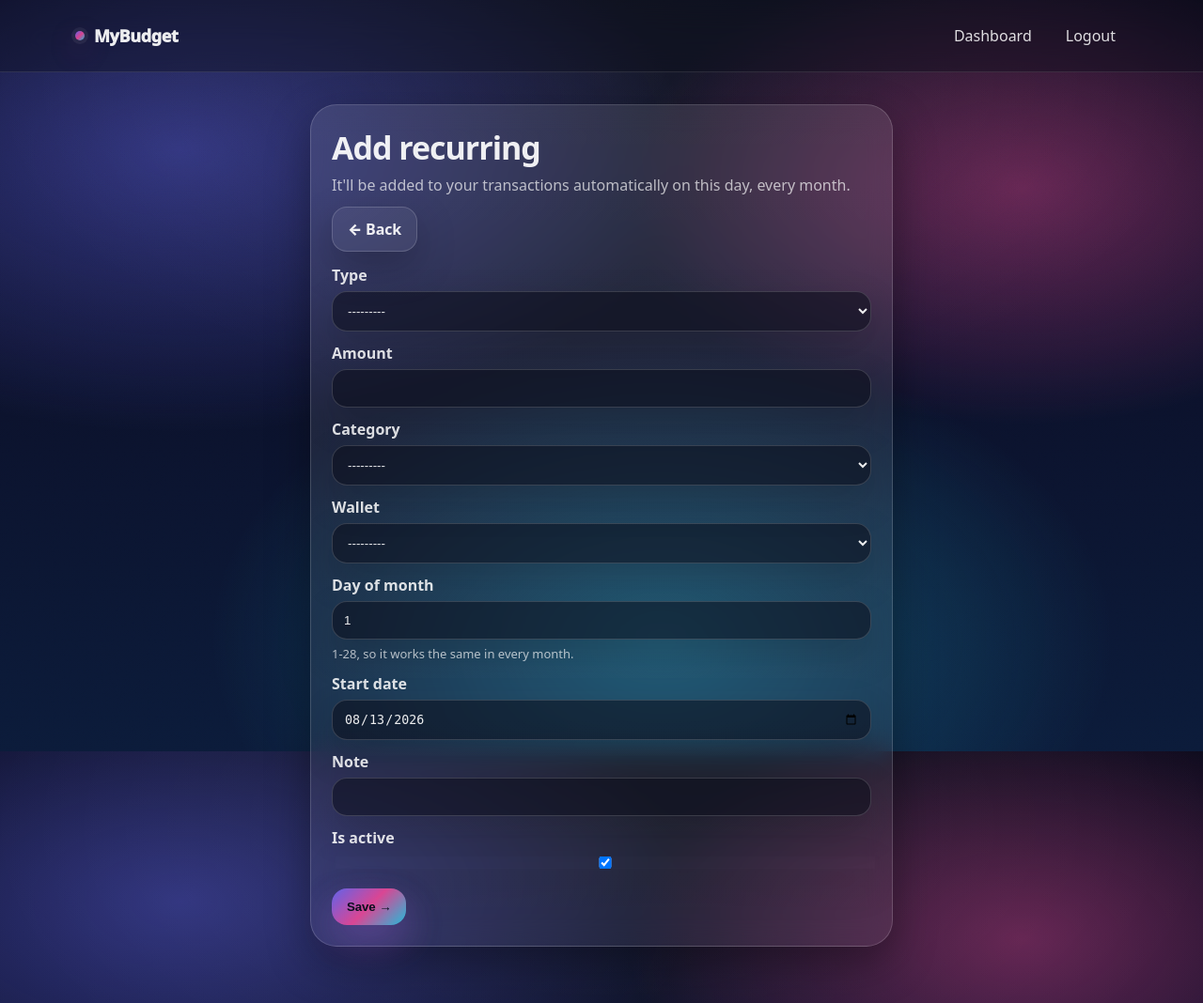
After one commit to SanduAndreea22/my_budget, a Django app: page /app/recurring/add/ in a window 1280 px wide. The commit adds this page. Shown: the whole page at 94% size. Run offline with Django 5.2, Linux system fonts and the light colour scheme; a user stored in the database is signed in; tables that the repository leaves empty hold one stand-in row (values such as "Sample post"); parts of the project's set-up code (start-up, migrations or seed data) failed here and were passed over.

Commit message:
Add recurring transactions (subscriptions/salaries that log themselves)
New RecurringTransaction model (type, amount, category, wallet,
day_of_month capped at 1-28, start_date, is_active, last_generated) with
CRUD views/templates matching the rest of the app's patterns, including
the category/wallet empty-state prompts.

Generation:
- generate_due_recurring_transactions(user, today=None) walks forward
  from the last generated occurrence (or start_date if never generated)
  and creates a real Transaction for every month that's come due,
  catching up on multiple missed months in one pass rather than only the
  most recent one. day_of_month is capped at 28 so every month always
  has that day — no Feb 30 edge cases.
- Called automatically at the top of dashboard_view, so it just works
  without any cron/task-queue setup — the trade-off is transactions only
  appear once the user opens the app. For anyone who wants transactions
  generated on schedule regardless of login, added a
  generate_recurring_transactions management command that does the same
  thing for every user, meant to be run from an external cron.
- Each generated transaction is logged to the activity log with a
  "(recurring)" marker so it's distinguishable from manually-entered
  ones.

Verified generation end-to-end against a real dev server, not just unit
tests: created a recurring $9.99 subscription starting 2026-01-15,
visited the dashboard, and confirmed via the CSV export that it
correctly backfilled Jan-Jul 2026 (7 months) and stopped before the
not-yet-due August occurrence; a second dashboard visit produced no
duplicates.

Added "🔁 Recurring" to the dashboard nav. 20 new tests (86 total, all
passing) covering: first-occurrence calculation, not generating before
start_date or before the day arrives, catching up multiple missed
months, idempotency on repeated calls, is_active=False being skipped,
day 28 in February, per-user isolation, activity logging, dashboard
auto-trigger, the management command, form validation (zero amount,
day_of_month > 28), and cross-user IDOR protection on edit/delete.

Co-Authored-By: Claude Sonnet 5 <noreply@anthropic.com>
Claude-Session: https://claude.ai/code/session_0134KGVodhKTPZufFn6CsdNs

```diff
--- a/budget/forms.py
+++ b/budget/forms.py
@@ -1,6 +1,6 @@
 from django import forms
 from django.core.exceptions import ValidationError
-from .models import BudgetLimit, Category, SavingsGoal, Transaction, Wallet
+from .models import BudgetLimit, Category, RecurringTransaction, SavingsGoal, Transaction, Wallet
 
 class CategoryForm(forms.ModelForm):
     icon = forms.CharField(
@@ -139,3 +139,26 @@ class SavingsGoalForm(forms.ModelForm):
         if target_amount <= 0:
             raise ValidationError("Target amount must be greater than zero.")
         return target_amount
+
+
+class RecurringTransactionForm(forms.ModelForm):
+    class Meta:
+        model = RecurringTransaction
+        fields = ["type", "amount", "category", "wallet", "day_of_month", "start_date", "note", "is_active"]
+        widgets = {
+            "start_date": forms.DateInput(attrs={"type": "date"}),
+            "day_of_month": forms.NumberInput(attrs={"min": 1, "max": 28}),
+        }
+
+    def __init__(self, *args, **kwargs):
+        user = kwargs.pop("user", None)
+        super().__init__(*args, **kwargs)
+        if user is not None:
+            self.fields["category"].queryset = Category.objects.filter(user=user).order_by("name")
+            self.fields["wallet"].queryset = Wallet.objects.filter(user=user).order_by("name")
+
+    def clean_amount(self):
+        amount = self.cleaned_data["amount"]
+        if amount <= 0:
+            raise ValidationError("Amount must be greater than zero.")
+        return amount
--- a/budget/urls.py
+++ b/budget/urls.py
@@ -27,5 +27,9 @@ urlpatterns = [
     path("goals/<int:pk>/add-funds/", views.savings_goal_add_funds_view, name="savings_goal_add_funds"),
     path("goals/<int:pk>/delete/", views.savings_goal_delete_view, name="savings_goal_delete"),
     path("activity/", views.activity_log_view, name="activity_log"),
+    path("recurring/", views.recurring_list_view, name="recurring_transactions"),
+    path("recurring/add/", views.recurring_add_view, name="recurring_add"),
+    path("recurring/<int:pk>/edit/", views.recurring_edit_view, name="recurring_edit"),
+    path("recurring/<int:pk>/delete/", views.recurring_delete_view, name="recurring_delete"),
 
 ]
--- a/budget/views.py
+++ b/budget/views.py
@@ -14,8 +14,8 @@ from django.shortcuts import get_object_or_404, redirect, render
 from django.template.loader import render_to_string
 from django.utils import timezone
 
-from .forms import BudgetLimitForm, CategoryForm, SavingsGoalForm, TransactionForm, WalletForm
-from .models import ActivityLog, BudgetLimit, Category, SavingsGoal, Transaction, Wallet
+from .forms import BudgetLimitForm, CategoryForm, RecurringTransactionForm, SavingsGoalForm, TransactionForm, WalletForm
+from .models import ActivityLog, BudgetLimit, Category, RecurringTransaction, SavingsGoal, Transaction, Wallet
 
 
 def _log_activity(user, action, model_name, object_repr):
@@ -35,8 +35,55 @@ def _budget_limit_repr(b, currency):
     return f"{b.category.name} · {b.month:%b %Y} limit · {b.limit} {currency}"
 
 
+def _next_occurrence(d, day_of_month):
+    """The same day_of_month, one month after d. day_of_month is capped at
+    28 (see RecurringTransaction.day_of_month), so this never lands on an
+    invalid date."""
+    month = d.month + 1
+    year = d.year + (month - 1) // 12
+    month = (month - 1) % 12 + 1
+    return date(year, month, day_of_month)
+
+
+def generate_due_recurring_transactions(user, today=None):
+    """Create real Transaction rows for any recurring transaction whose next
+    occurrence has arrived. Catches up on every month missed since the last
+    generated occurrence (e.g. if the user hasn't opened the app in a
+    while), not just the most recent one."""
+    today = today or date.today()
+    currency = user.currency
+
+    for r in RecurringTransaction.objects.filter(user=user, is_active=True, start_date__lte=today):
+        if r.last_generated:
+            candidate = _next_occurrence(r.last_generated, r.day_of_month)
+        else:
+            candidate = date(r.start_date.year, r.start_date.month, r.day_of_month)
+            if candidate < r.start_date:
+                candidate = _next_occurrence(candidate, r.day_of_month)
+
+        while candidate <= today:
+            tx = Transaction.objects.create(
+                user=user,
+                type=r.type,
+                amount=r.amount,
+                date=candidate,
+                note=r.note,
+                category=r.category,
+                wallet=r.wallet,
+            )
+            _log_activity(
+                user, ActivityLog.CREATE, "Transaction",
+                f"{_transaction_repr(tx, currency)} (recurring)",
+            )
+            r.last_generated = candidate
+            r.save(update_fields=["last_generated"])
+            candidate = _next_occurrence(candidate, r.day_of_month)
+
+
 @login_required
 def dashboard_view(request):
+    generate_due_recurring_transactions(request.user)
+
     transactions = Transaction.objects.filter(user=request.user)
 
     totals = transactions.aggregate(
@@ -727,3 +774,71 @@ def activity_log_view(request):
     page_obj = paginator.get_page(request.GET.get("page"))
 
     return render(request, "activity_log.html", {"page_obj": page_obj})
+
+
+def _recurring_repr(r, currency):
+    return f"{r.get_type_display()} · {r.category.name} · {r.amount} {currency} · day {r.day_of_month}"
+
+
+@login_required
+def recurring_list_view(request):
+    items = RecurringTransaction.objects.filter(user=request.user).select_related("category", "wallet")
+    return render(request, "recurring_transactions.html", {"items": items, "currency": request.user.currency})
+
+
+@login_required
+def recurring_add_view(request):
+    categories = Category.objects.filter(user=request.user).order_by("name")
+    wallets = Wallet.objects.filter(user=request.user).order_by("name")
+
+    if not categories.exists() or not wallets.exists():
+        return render(request, "recurring_transaction_form.html", {
+            "mode": "add",
+            "missing_categories": not categories.exists(),
+            "missing_wallets": not wallets.exists(),
+        })
+
+    if request.method == "POST":
+        form = RecurringTransactionForm(request.POST, user=request.user)
+        if form.is_valid():
+            obj = form.save(commit=False)
+            obj.user = request.user
+            obj.save()
+            _log_activity(request.user, ActivityLog.CREATE, "Recurring Transaction", _recurring_repr(obj, request.user.currency))
+            messages.success(request, "Recurring transaction created!")
+            return redirect("recurring_transactions")
+    else:
+        form = RecurringTransactionForm(user=request.user, initial={"start_date": date.today(), "day_of_month": 1})
+
+    return render(request, "recurring_transaction_form.html", {"form": form, "mode": "add"})
+
+
+@login_required
+def recurring_edit_view(request, pk):
+    r = get_object_or_404(RecurringTransaction, pk=pk, user=request.user)
+
+    if request.method == "POST":
+        form = RecurringTransactionForm(request.POST, instance=r, user=request.user)
+        if form.is_valid():
+            form.save()
+            _log_activity(request.user, ActivityLog.UPDATE, "Recurring Transaction", _recurring_repr(r, request.user.currency))
+            messages.success(request, "Recurring transaction updated.")
+            return redirect("recurring_transactions")
+    else:
+        form = RecurringTransactionForm(instance=r, user=request.user)
+
+    return render(request, "recurring_transaction_form.html", {"form": form, "mode": "edit", "item": r})
+
+
+@login_required
+def recurring_delete_view(request, pk):
+    r = get_object_or_404(RecurringTransaction, pk=pk, user=request.user)
+
+    if request.method == "POST":
+        object_repr = _recurring_repr(r, request.user.currency)
+        r.delete()
+        _log_activity(request.user, ActivityLog.DELETE, "Recurring Transaction", object_repr)
+        messages.success(request, "Recurring transaction deleted.")
+        return redirect("recurring_transactions")
+
+    return render(request, "recurring_transaction_confirm_delete.html", {"item": r})
--- a/templates/dashboard.html
+++ b/templates/dashboard.html
@@ -61,6 +61,7 @@
       <a class="btn btn--ghost" href="{% url 'categories' %}">Categories</a>
       <a class="btn btn--ghost" href="{% url 'wallets' %}">💳 Wallets</a>
       <a class="btn btn--ghost" href="{% url 'transactions' %}">Transactions</a>
+      <a class="btn btn--ghost" href="{% url 'recurring_transactions' %}">🔁 Recurring</a>
       <a class="btn btn--ghost" href="{% url 'budgets' %}">Budgets</a>
       <a class="btn btn--ghost" href="{% url 'charts' %}">📊 Charts</a>
       <a class="btn btn--ghost" href="{% url 'compare' %}">📅 Compare</a>
--- /dev/null
+++ b/templates/recurring_transaction_form.html
@@ -0,0 +1,57 @@
+{% extends "base.html" %}
+{% block title %}{% if mode == "edit" %}Edit Recurring{% else %}Add Recurring{% endif %} · MyBudget{% endblock %}
+
+{% block content %}
+<section class="glass-card" style="max-width:620px;margin:auto;padding:22px;">
+  <div style="display:flex;justify-content:space-between;align-items:flex-start;gap:12px;flex-wrap:wrap;">
+    <div>
+      <h1 style="margin:0;font-size:34px;letter-spacing:-.03em;">
+        {% if mode == "edit" %}Edit recurring{% else %}Add recurring{% endif %}
+      </h1>
+      <p class="muted" style="margin:6px 0 0;">It'll be added to your transactions automatically on this day, every month.</p>
+    </div>
+    <a class="btn btn--ghost" href="{% url 'recurring_transactions' %}">← Back</a>
+  </div>
+
+  {% if missing_categories %}
+    <div class="glass-card" style="margin-top:14px;padding:22px;text-align:center;">
+      <div style="font-weight:900;font-size:16px;margin-bottom:8px;">You don't have any categories yet</div>
+      <p class="muted" style="margin:0 0 16px;">Create a category first — you'll use it to organize this recurring transaction.</p>
+      <a class="btn" href="{% url 'category_add' %}">+ Create a category</a>
+    </div>
+  {% elif missing_wallets %}
+    <div class="glass-card" style="margin-top:14px;padding:22px;text-align:center;">
+      <div style="font-weight:900;font-size:16px;margin-bottom:8px;">You don't have any wallets yet</div>
+      <p class="muted" style="margin:0 0 16px;">Create a wallet first — you'll use it to track where this money goes.</p>
+      <a class="btn" href="{% url 'wallet_add' %}">+ Create a wallet</a>
+    </div>
+  {% else %}
+    <form method="POST" style="margin-top:14px;display:grid;gap:12px;">
+      {% csrf_token %}
+      {{ form.non_field_errors }}
+
+      {% for field in form %}
+        <div style="display:grid;gap:6px;">
+          <label style="font-weight:900;color:rgba(255,255,255,.86);">{{ field.label }}</label>
+          {{ field }}
+          {% if field.help_text %}
+            <div class="muted" style="font-size:13px;">{{ field.help_text }}</div>
+          {% endif %}
+          {% for error in field.errors %}
+            <div style="padding:10px 12px;border-radius:14px;background: rgba(236,72,153,.14);border: 1px solid rgba(236,72,153,.25);font-weight:800;">
+              {{ error }}
+            </div>
+          {% endfor %}
+        </div>
+      {% endfor %}
+
+      <div style="display:flex;gap:12px;flex-wrap:wrap;margin-top:6px;">
+        <button class="btn" type="submit">Save →</button>
+        {% if mode == "edit" %}
+          <a class="btn btn--ghost" href="{% url 'recurring_delete' item.id %}" style="border-color: rgba(236,72,153,.25);">Delete</a>
+        {% endif %}
+      </div>
+    </form>
+  {% endif %}
+</section>
+{% endblock %}
```
Also changed, not shown: budget/management/commands/generate_recurring_transactions.py (added, +23 -0 lines), budget/models.py (+30 -0 lines), budget/tests.py (+206 -1 lines), templates/recurring_transaction_confirm_delete.html (added, +22 -0 lines), templates/recurring_transactions.html (added, +59 -0 lines), budget/management/__init__.py (added), budget/management/commands/__init__.py (added), budget/migrations/0009_recurringtransaction.py (added).
